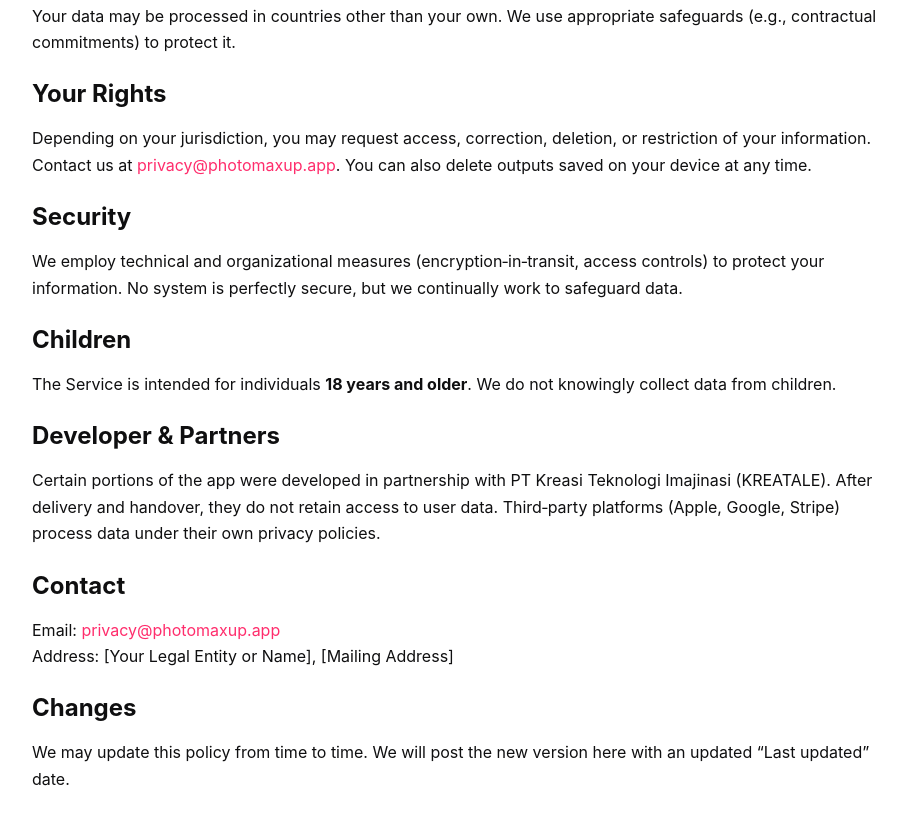
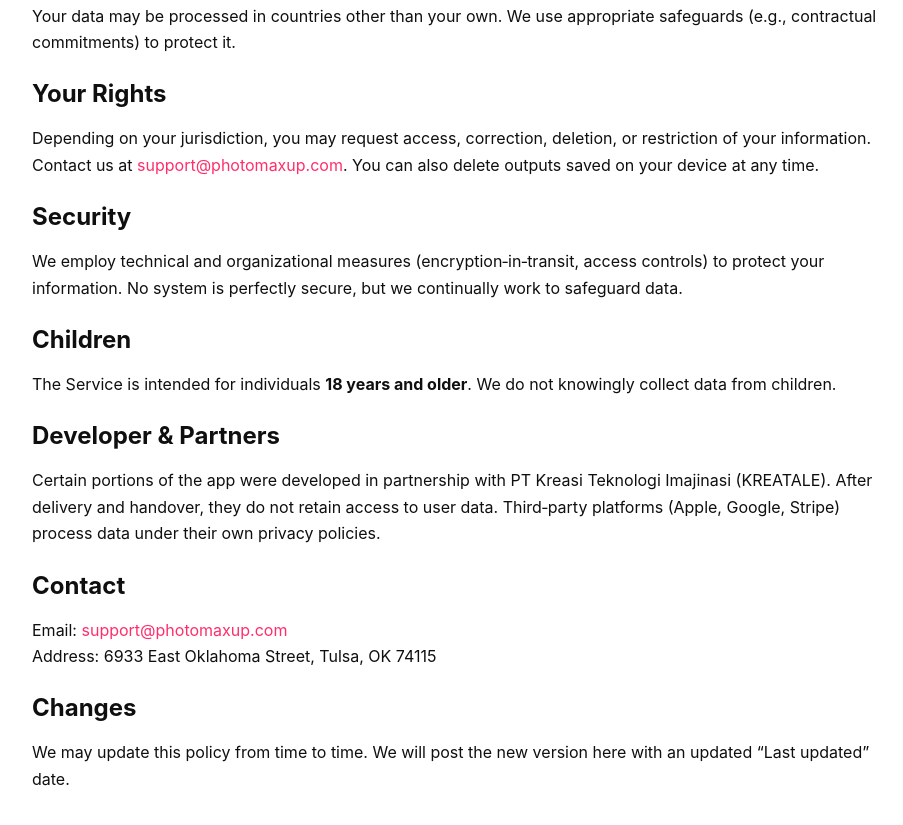
Before and after one commit to macjax7/PhotoMaxUp-Policies, a plain HTML site: page privacy.html in a window 1280 px wide. Shown: the part 1457-2282 px from the top of the page, without its empty margins (178-1081 px from the left). Drawn offline with Linux system fonts and the light colour scheme.

Commit message:
Update privacy.html

```diff
--- a/privacy.html
+++ b/privacy.html
@@ -27,7 +27,7 @@
     <li>We process the photos you upload to generate style variations. Source and generated images are automatically deleted from our servers within <strong>24 hours</strong> unless you explicitly save them to your device or cloud.</li>
     <li>Payments are handled by Apple (In‑App Purchase / Apple Pay), Google (Play Billing / Google Pay), or Stripe. We do <strong>not</strong> store full card numbers.</li>
     <li>Sign‑in (if used) may be provided via <strong>Apple Sign‑In</strong> and/or <strong>Google Sign‑In</strong>. We receive only basic profile info (e.g., name, email) needed to authenticate you.</li>
-    <li>You can contact us at <a href="mailto:privacy@photomaxup.app">privacy@photomaxup.app</a> to exercise your privacy rights.</li>
+    <li>You can contact us at <a href="mailto:support@photomaxup.com">support@photomaxup.com</a> to exercise your privacy rights.</li>
     <li>The Service is intended for individuals <strong>18+</strong>.</li>
   </ul>
 </div>
@@ -64,7 +64,7 @@
 <p>Your data may be processed in countries other than your own. We use appropriate safeguards (e.g., contractual commitments) to protect it.</p>
 
 <h2>Your Rights</h2>
-<p>Depending on your jurisdiction, you may request access, correction, deletion, or restriction of your information. Contact us at <a href="mailto:privacy@photomaxup.app">privacy@photomaxup.app</a>. You can also delete outputs saved on your device at any time.</p>
+<p>Depending on your jurisdiction, you may request access, correction, deletion, or restriction of your information. Contact us at <a href="mailto:support@photomaxup.com">support@photomaxup.com</a>. You can also delete outputs saved on your device at any time.</p>
 
 <h2>Security</h2>
 <p>We employ technical and organizational measures (encryption‑in‑transit, access controls) to protect your information. No system is perfectly secure, but we continually work to safeguard data.</p>
@@ -76,8 +76,8 @@
 <p>Certain portions of the app were developed in partnership with PT Kreasi Teknologi Imajinasi (KREATALE). After delivery and handover, they do not retain access to user data. Third‑party platforms (Apple, Google, Stripe) process data under their own privacy policies.</p>
 
 <h2>Contact</h2>
-<p>Email: <a href="mailto:privacy@photomaxup.app">privacy@photomaxup.app</a><br>
-Address: [Your Legal Entity or Name], [Mailing Address]</p>
+<p>Email: <a href="mailto:support@photomaxup.com">support@photomaxup.com</a><br>
+Address: 6933 East Oklahoma Street, Tulsa, OK 74115</p>
 
 <h2>Changes</h2>
 <p>We may update this policy from time to time. We will post the new version here with an updated “Last updated” date.</p>
```
